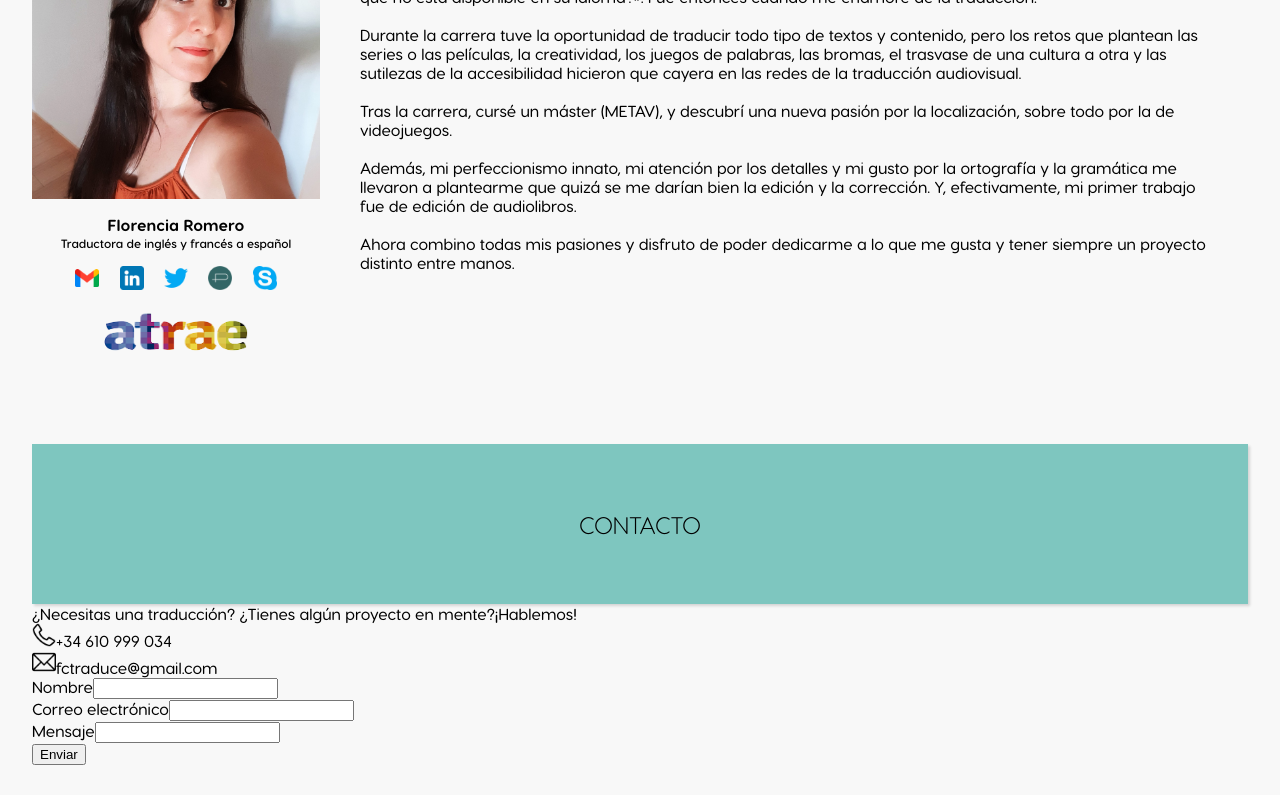
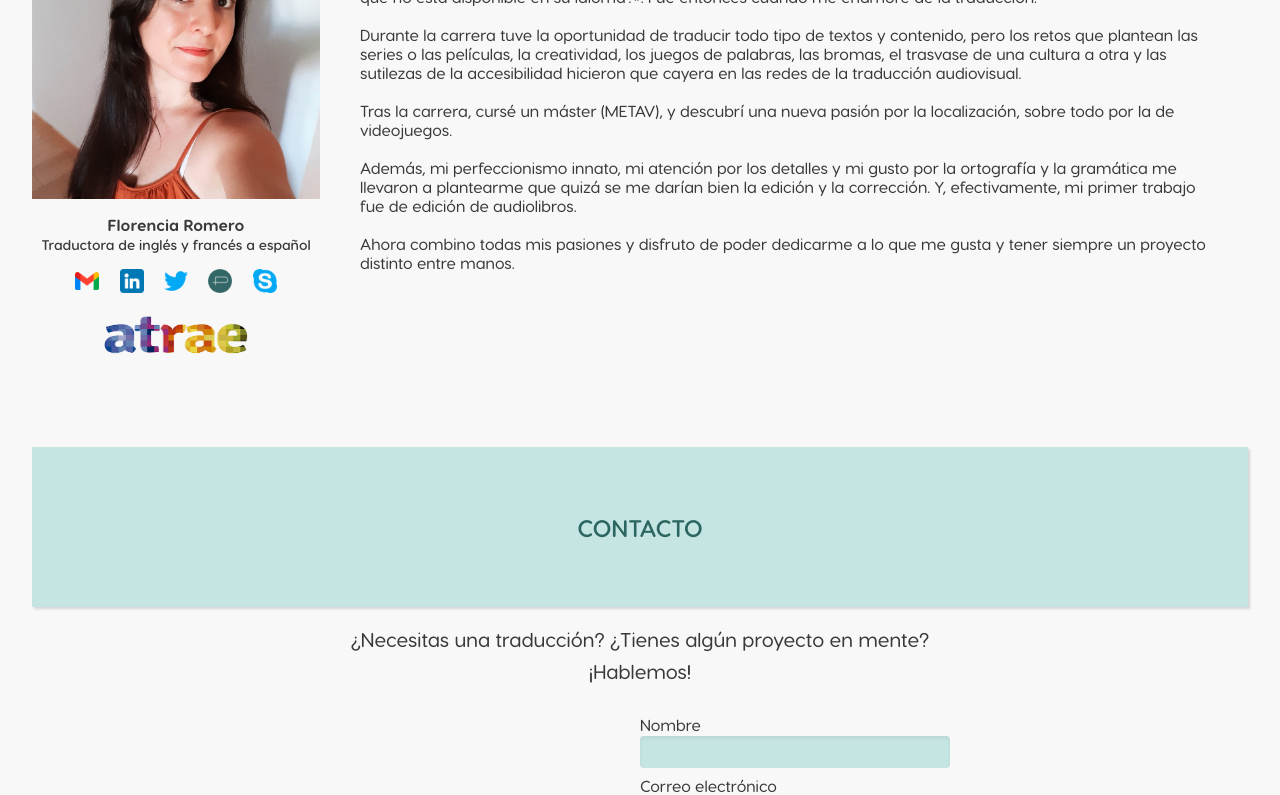
Before and after one commit to JackBlakeston/florencia-romero-page, a React (Create React App) app: page / in a window 1280 px wide. Shown: the part 2000-2795 px from the top of the page. Before the commit the page ends 2765 px from the top, so only its background shows below. Built offline with nearby package versions, Linux system fonts and the light colour scheme; the HTML template or start-up script is replaced by a standard one.

Commit message:
Implement contact and footer

```diff
--- /dev/null
+++ b/src/components/footer/footer.module.scss
@@ -0,0 +1,86 @@
+.mainContainer {
+  .topSection {
+    position: relative;
+    display: flex;
+    background-color: var(--color-primary-bright-3);
+    padding: var(--spacing-3xl) 0;
+
+    .linksContainer {
+      display: flex;
+      flex-direction: column;
+      justify-content: center;
+      align-items: center;
+      width: 50%;
+      gap: var(--spacing-l);
+      font-size: var(--font-size-xl);
+      font-family: var(--font-light);
+
+      .iconsContainer {
+        display: flex;
+        align-items: center;
+        gap: var(--spacing-2xs);
+      }
+    }
+
+    .logoContainer {
+      display: flex;
+      justify-content: center;
+      width: 50%;
+      .logo {
+        width: 15rem;
+        height: 15rem;
+        justify-self: center;
+      }
+    }
+
+    &::before {
+      position: absolute;
+      top: 0;
+      left: calc(50% - 6rem);
+      width: 12rem;
+      height: 6rem;
+      background-color: var(--color-background-1);
+      content: '';
+      border-bottom-left-radius: 13rem;
+      border-bottom-right-radius: 13rem;
+    }
+
+    &::after {
+      position: absolute;
+      top: 0;
+      left: calc(50% - 1px);
+      height: 19rem;
+      width: 2px;
+      background-color: var(--color-background-1);
+      content: '';
+    }
+  }
+
+  .bottomSection {
+    display: flex;
+    font-size: var(--font-size-s);
+    padding: var(--spacing-l) var(--spacing-10xl);
+    background-color: var(--color-primary-bright-4);
+
+    .contactInfoContainer {
+      display: flex;
+      flex-direction: column;
+      gap: var(--spacing-2xs);
+      width: 50%;
+
+      .contactInfo {
+        display: flex;
+        align-items: center;
+        gap: var(--spacing-4xs);
+      }
+    }
+
+    .footnotesContainer {
+      display: flex;
+      flex-direction: column;
+      text-align: right;
+      width: 50%;
+      gap: var(--spacing-6xs);
+    }
+  }
+}
--- a/src/components/main-layout/main-layout.component.tsx
+++ b/src/components/main-layout/main-layout.component.tsx
@@ -8,6 +8,7 @@ import ContactSection from '../page-sections/contact-section/contact-section.com
 import PortfolioSection from '../page-sections/portfolio-section/portfolio-section.component';
 import ServicesSection from '../page-sections/services-section/services-section.component';
 import TitleSection from '../page-sections/title-section/title-section.component';
+import Footer from '../footer/footer.component';
 
 import { SECTIONS } from '../../constants/enums';
 
@@ -42,6 +43,7 @@ const MainLayout = () => {
         <AboutMeSection ref={aboutMeSectionRef} />
         <ContactSection ref={contactSectionRef} />
       </div>
+      <Footer />
     </>
   );
 };
--- a/src/components/main-layout/main-layout.module.scss
+++ b/src/components/main-layout/main-layout.module.scss
@@ -5,4 +5,5 @@
   );
   padding-left: var(--spacing-m);
   padding-right: var(--spacing-m);
+  padding-bottom: var(--spacing-10xl);
 }
--- a/src/components/page-sections/contact-section/contact-section.component.tsx
+++ b/src/components/page-sections/contact-section/contact-section.component.tsx
@@ -42,8 +42,11 @@ const ContactSection = forwardRef<HTMLDivElement, unknown>((_, ref) => {
   return (
     <div ref={ref} className={classes.mainContainer}>
       <div className={classes.sectionTitle}>{title}</div>
+      <div className={classes.sectionBodyContainer}>
+        <div className={classes.sectionSubtitle}>
           <span>{contactSectionText}</span>
           <span>{letsTalkText}</span>
+        </div>
         <div className={classes.sectionBodyColumnsContainer}>
           <div className={classes.contactInfoContainer}>
             <div className={classes.contactInfo}>
@@ -55,23 +58,16 @@ const ContactSection = forwardRef<HTMLDivElement, unknown>((_, ref) => {
               <span>{EMAIL}</span>
             </div>
           </div>
-        <form action={FORM_SUBMIT_URL} method='post' target='_blank'>
-          <div>
+          <form className={classes.formContainer} action={FORM_SUBMIT_URL} method='post' target='_blank'>
             <label htmlFor='name'>{formLabelName}</label>
             <input name='Name' id='name' type='text' required />
-          </div>
-          <div>
             <label htmlFor='email'>{formLabelEmail}</label>
             <input name='Email' id='email' type='email' required />
+            <label htmlFor='message'>{formLabelMessage}</label>
+            <textarea name='Message' id='message' required />
+            <input type='submit' value={formSubmitText} />
+          </form>
         </div>
-          <div>
-            <label htmlFor='message'>{formLabelMessage}</label>
-            <input name='Message' id='message' type='text' required />
-          </div>
-          <div>
-            <input type='submit' value={formSubmitText} />
-          </div>
-        </form>
       </div>
     </div>
   );
--- a/src/components/page-sections/contact-section/contact-section.module.scss
+++ b/src/components/page-sections/contact-section/contact-section.module.scss
@@ -4,4 +4,77 @@
   .sectionTitle {
     @include mixins.sectionTitle;
   }
+
+  .sectionBodyContainer {
+    display: flex;
+    flex-direction: column;
+    align-items: center;
+
+    .sectionSubtitle {
+      font-size: var(--font-size-l);
+      display: flex;
+      flex-direction: column;
+      align-items: center;
+      gap: var(--spacing-5xs);
+      margin: var(--spacing-2xs) 0 var(--spacing-m);
+    }
+
+    .sectionBodyColumnsContainer {
+      display: flex;
+      width: 85%;
+
+      .contactInfoContainer {
+        box-sizing: border-box;
+        width: 50%;
+        display: flex;
+        flex-direction: column;
+        gap: var(--spacing-s);
+        padding-top: var(--spacing-10xl);
+        padding-left: var(--spacing-8xl);
+
+        .contactInfo {
+          display: flex;
+          align-items: center;
+          gap: var(--spacing-4xs);
+        }
+      }
+
+      .formContainer {
+        display: flex;
+        flex-direction: column;
+        width: 30%;
+
+        input,
+        textarea {
+          box-sizing: border-box;
+          font-family: var(--font-light);
+          margin: var(--spacing-7xs) 0 var(--spacing-5xs);
+          background-color: var(--color-primary-bright-3);
+          border: none;
+          border-radius: var(--border-radius-s);
+          box-shadow: var(--shadow-interior);
+          padding: var(--spacing-5xs);
+
+          &:focus {
+            outline-color: var(--color-primary-dark-1);
+          }
+        }
+
+        textarea {
+          min-width: 100%;
+          max-width: 180%;
+          min-height: 8rem;
+          max-height: 20rem;
+        }
+
+        input:-webkit-autofill,
+        input:-webkit-autofill:hover,
+        input:-webkit-autofill:focus,
+        input:-webkit-autofill:active {
+          box-shadow: 0 0 0 30px var(--color-primary-bright-2) inset, var(--shadow-interior);
+          -webkit-box-shadow: 0 0 0 30px var(--color-primary-bright-2) inset, var(--shadow-interior);
+        }
+      }
+    }
+  }
 }
--- a/src/constants/strings.ts
+++ b/src/constants/strings.ts
@@ -12,3 +12,8 @@ export const SKYPE_URL = 'https://join.skype.com/invite/F3MdYMh1enbJ';
 export const GMAIL_URL = `https://mail.google.com/mail/?view=cm&fs=1&to=${EMAIL}`;
 
 export const FORM_SUBMIT_URL = 'https://public.herotofu.com/v1/6e9ab8f0-4d66-11ed-8970-6943e4ac8982';
+
+export const COPYRIGHT = 'Copyright 2022 Florencia C. Romero Gonzalo.';
+export const WEB_DESIGN = 'Diseño web: Jack Blakeston';
+export const LOGO_DESIGN = 'Diseño logo: Mario Figueredo';
+export const LEGAL = 'Avisos legales / Cookies';
--- a/src/styles/global-styles.scss
+++ b/src/styles/global-styles.scss
@@ -31,8 +31,8 @@
   --font-light: visbyr-light;
 
   // Font sizing
-  --font-size-xs: 0.5rem;
-  --font-size-s: 0.75rem;
+  --font-size-xs: 0.75rem;
+  --font-size-s: 0.875rem;
   --font-size-m: 1rem;
   --font-size-l: 1.25rem;
   --font-size-xl: 1.5rem;
@@ -67,17 +67,39 @@
   --spacing-6xl: 3.75rem;
   --spacing-7xl: 4rem;
   --spacing-8xl: 4.25rem;
+  --spacing-9xl: 4.5rem;
+  --spacing-10xl: 6rem;
 
   // Colors
-  --color-primary: #7ec6bf;
+
+  --color-primary-dark-2: #2c6660;
+  --color-primary-dark-1: #4f9991;
+  --color-primary: #7ec6c0;
+  --color-primary-bright-1: #5fd1c6;
+  --color-primary-bright-2: #99c1bd;
+  --color-primary-bright-3: #c5e5e2;
+  --color-primary-bright-4: #6da19c;
+
   --color-secondary: #4b3e91;
+
+  --color-text-gray: #3b3838;
+
+  --color-background-1: rgb(248, 248, 248);
 
   // Shadows
   --shadow-primary: rgba(0, 0, 0, 0.15) 1.95px 1.95px 2.6px;
+  --shadow-interior: rgba(0, 0, 0, 0.06) 0px 2px 4px 0px inset;
+
+  // Borders
+  --border-radius-s: 0.25rem;
+  --border-radius-m: 0.5rem;
+  --border-radius-l: 0.75rem;
+  --border-radius-xl: 1rem;
 }
 
 body {
   margin: 0;
   font-family: var(--font-main);
-  background-color: rgb(248, 248, 248);
+  background-color: var(--color-background-1);
+  color: var(--color-text-gray);
 }
--- a/src/styles/mixins.scss
+++ b/src/styles/mixins.scss
@@ -1,10 +1,11 @@
 @mixin sectionTitle {
-  background-color: var(--color-primary);
+  background-color: var(--color-primary-bright-3);
+  color: var(--color-primary-dark-2);
   box-shadow: var(--shadow-primary);
   height: 10rem;
   display: flex;
   align-items: center;
   justify-content: center;
   font-size: var(--font-size-xl);
-  font-family: var(--font-light);
+  font-family: var(--font-demibold);
 }
```
Also changed, not shown: src/components/footer/footer.component.tsx (+67 -3 lines), src/assets/images/logo-green.png (added). Lines whose indentation alone changed are shown as unchanged.
